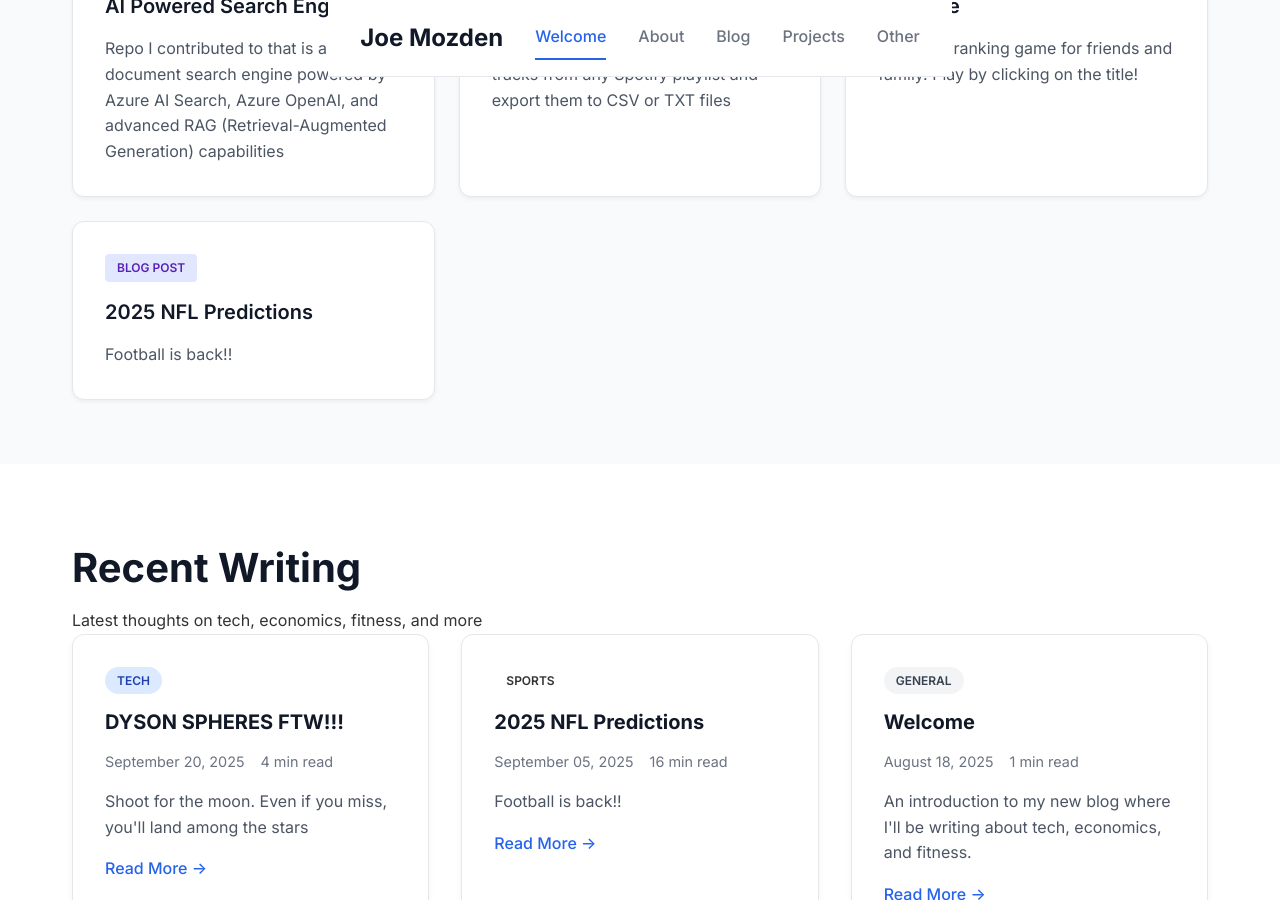
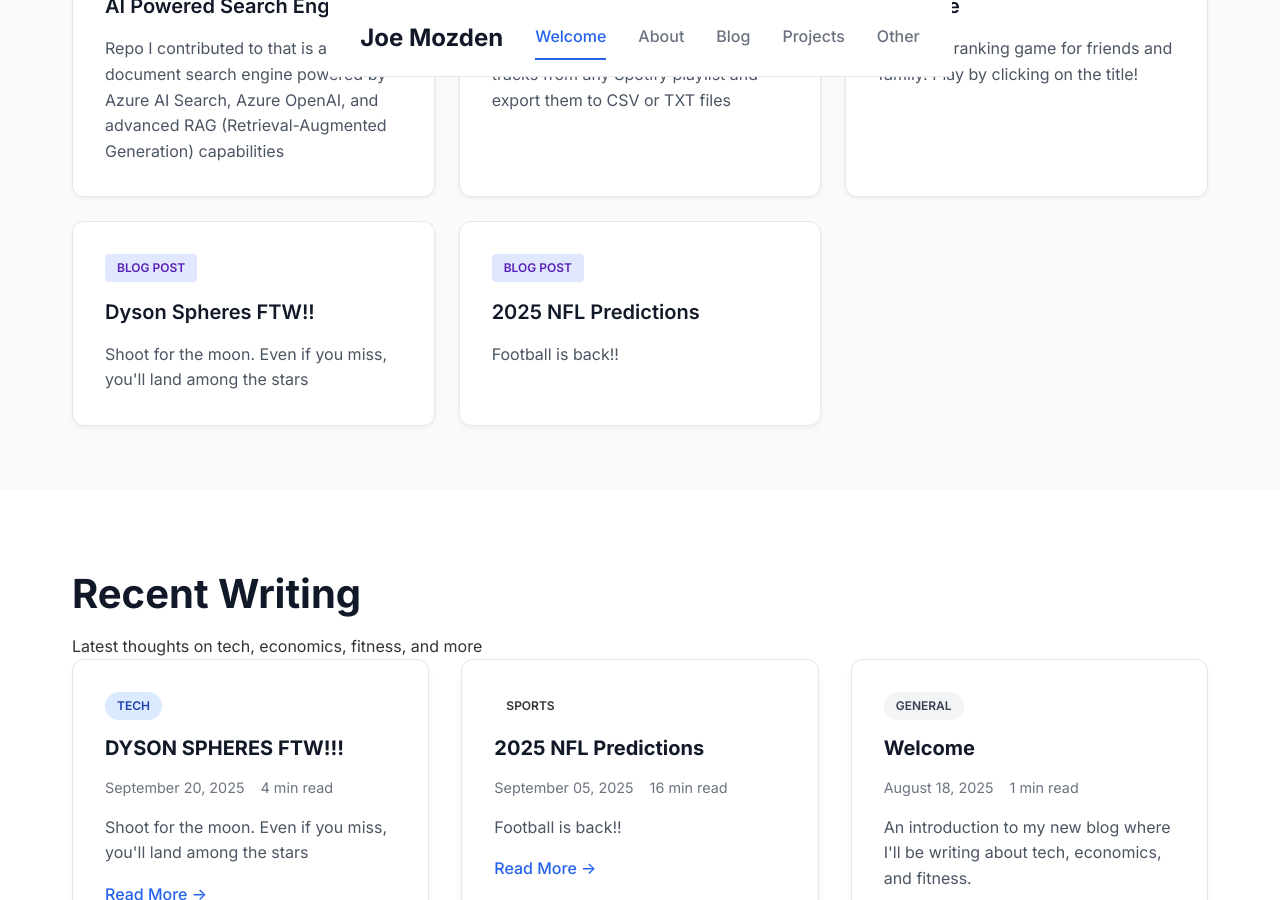
Before and after one commit to jmozden3/jmozden3.github.io, a Jekyll site: the page built from index.html, in a window 1280 px wide and 900 px high, scrolled down 906 px. Built offline with Jekyll 4.4.1, drawn with Linux system fonts in a browser that asks for light colours; the list of posts is cut into pages by our own code.

Commit message:
updated featured

```diff
--- a/_data/featured.yml
+++ b/_data/featured.yml
@@ -16,6 +16,11 @@
   badge: "Game"
   link: "https://topfive-h7dtbccrgmd8gye8.eastus2-01.azurewebsites.net/"
 
+- title: "Dyson Spheres FTW!!"
+  description: "Shoot for the moon. Even if you miss, you'll land among the stars"
+  badge: "Blog Post"
+  link: "https://joemozden.com/tech/2025/09/20/dyson-spheres.html"
+
 - title: "2025 NFL Predictions"
   description: "Football is back!!"
   badge: "Blog Post"
```
